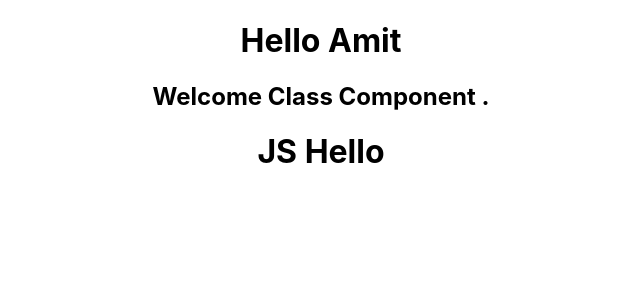
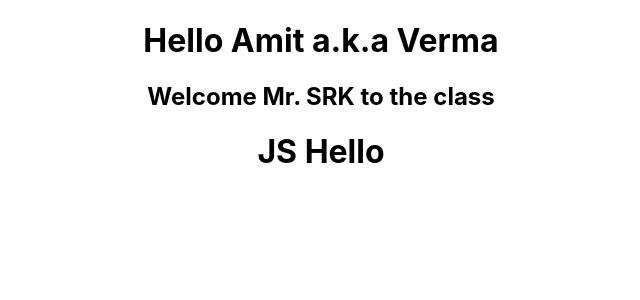
Before and after one commit to amitukind/myReact, a React (Create React App) app in the folder hello-world/: page / in a window 1280 px wide. Shown: the top 300 px of the page, without its empty margins (319-959 px from the left). Built offline with nearby package versions, Linux system fonts and the light colour scheme.

Commit message:
Using props in Functional and Class components

```diff
--- a/hello-world/src/App.js
+++ b/hello-world/src/App.js
@@ -8,8 +8,8 @@ class App extends Component {
   render() {
     return (
       <div className="App">
-        <Greet />
-        <Welcome />
+        <Greet nickname="Verma" />
+        <Welcome celeb="SRK" />
         <JSXHello />
       </div>
     );
--- a/hello-world/src/components/Greet.js
+++ b/hello-world/src/components/Greet.js
@@ -1,8 +1,8 @@
 // A React Functional Component
 import React from "react";
 
-function Greet() {
-  return <h1>Hello Amit</h1>;
-}
+const Greet = (props) => {
+  return <h1>Hello Amit a.k.a {props.nickname}</h1>;
+};
 
 export default Greet;
--- a/hello-world/src/components/Welcome.js
+++ b/hello-world/src/components/Welcome.js
@@ -3,7 +3,7 @@ import React, { Component } from "react";
 
 class Welcome extends Component {
   render() {
-    return <h2>Welcome Class Component .</h2>;
+    return <h2>Welcome Mr. {this.props.celeb} to the class</h2>;
   }
 }
 
```
